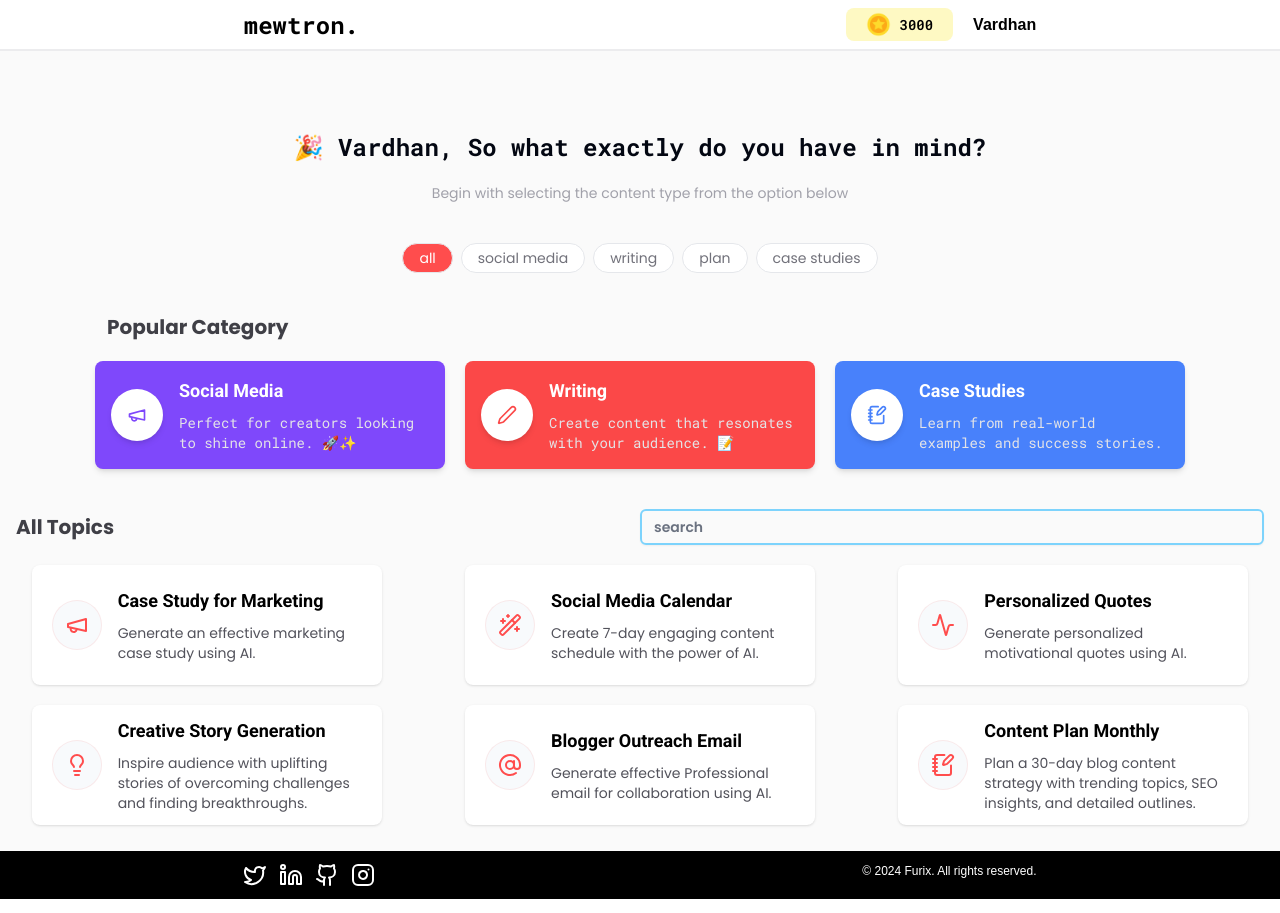
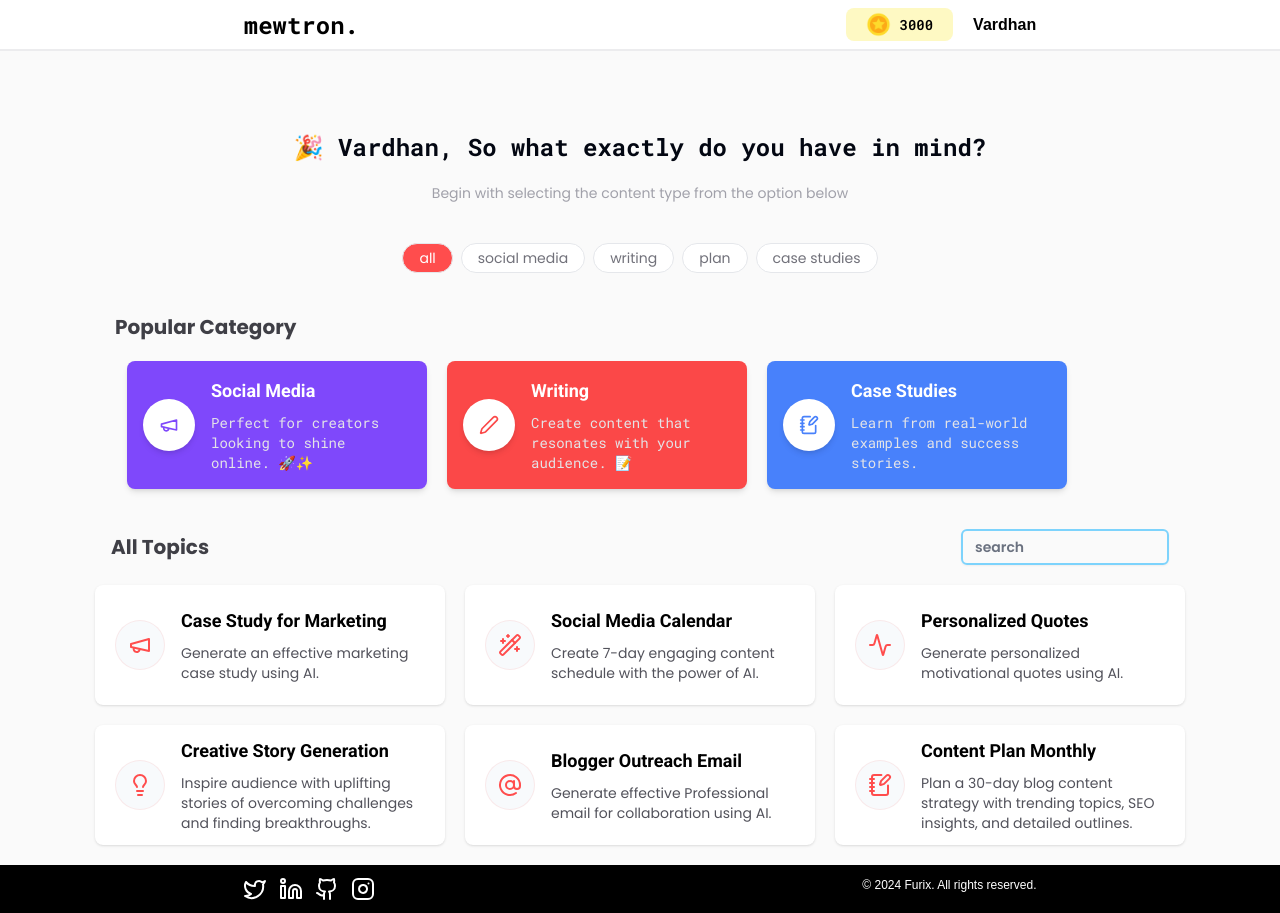
Before and after one commit to vardhan-ganugula/furix-generator, a Next.js app: page /products in a window 1280 px wide. Built offline with nearby package versions, Linux system fonts and the light colour scheme.

Commit message:
maintain responsiveness

```diff
--- a/app/(dashboard)/products/page.tsx
+++ b/app/(dashboard)/products/page.tsx
@@ -25,17 +25,17 @@ function ProductPageMain() {
           </p>
 
           <div className="mt-10 w-full">
-            <div className="flex gap-5 overflow-hidden px-10 h-auto w-full justify-center">
+            <div className="flex gap-5 overflow-hidden px-10 h-auto w-full justify-center items-stretch">
               <RenderCategories />
             </div>
           </div>
         </section>
         <section className="w-full flex flex-col items-center">
-          <div>
-            <h2 className="font-bold text-lg md:text-xl font-poppins text-zinc-700 pl-3">
+          <div className="lg:w-[1050px]">
+            <h2 className="font-bold text-lg md:text-xl font-poppins text-zinc-700">
               Popular Category
             </h2>
-            <div className="md:flex gap-5 hidden">
+            <div className="md:flex gap-5 hidden align-baseline px-3 items-stretch">
               {populateCategories.map((category) => {
                 return (
                   <CategoryCard
@@ -48,7 +48,7 @@ function ProductPageMain() {
                 );
               })}
             </div>
-            <div className="flex gap-5 md:hidden px-3">
+            <div className="flex gap-5 md:hidden px-3 items-stretch">
               {populateCategories.filter((item, indx) => indx !== 1).map((category) => {
                 return (
                   <CategoryCard
@@ -62,12 +62,12 @@ function ProductPageMain() {
               })}
             </div>
           </div>
-          <div className="md:min-w-96 w-full mt-5">
+          <div className="md:min-w-96 mt-5">
             <div className="font-bold space-x-20 text-lg md:text-xl font-poppins text-zinc-700 flex items-center justify-between w-full px-4">
               <h2>
                 {category === 'all' ? 'All Topics' : `Topics in ${category}`}
               </h2>
-              <div className="font-semibold text-black w-1/2">
+              <div className="font-semibold text-black w-1/2 md:w-52 ">
                 <Input type="search" id="search" value={search} onChange={(e)=> setSearch(e.target.value.toLocaleLowerCase())} placeholder="search" className="border-2 focus-visible:ring-transparent border-sky-300 outline-0 focus:border-sky-500" />
               </div>
             </div>
--- a/app/layout.tsx
+++ b/app/layout.tsx
@@ -18,7 +18,7 @@ const poppins = Poppins({
 })
 
 export const metadata: Metadata = {
-  title: "Furix",
+  title: "Mewtron",
   description: "the best ai content generator",
 };
 
--- a/components/reusable/Footer.tsx
+++ b/components/reusable/Footer.tsx
@@ -7,15 +7,17 @@ import { socialData } from '@/types/customTypes';
 
 
 function Footer() {
-    const [size, setSize] = React.useState(window.innerWidth < 768 ? 15 : 24);
+    const [size, setSize] = React.useState(24);
     useEffect(() => {
         function handleResize() {
-            setSize(window.innerWidth < 768 ? 10 : 24);
+            setSize(window.innerWidth < 768 ? 15 : 24);
         }
+        handleResize()
         window.addEventListener('resize', handleResize)
+
         return () => window.removeEventListener('resize', handleResize)
     }
-    , [size])
+    , [])
   return (
     <footer className='w-full py-3 flex justify-around bg-black text-white'>
         <div className='flex gap-3'>
--- a/components/reusable/TextEditor.tsx
+++ b/components/reusable/TextEditor.tsx
@@ -15,17 +15,18 @@ import { buttonInterface } from "@/types/customTypes";
 
 
 const MenuBar = ({ editor }: { editor: Editor | null }) => {
-  const [size, setSize] = useState<number>(window.innerWidth <= 768 ? 15 : 20)
+  const [size, setSize] = useState<number>(20)
   useEffect(() => {
     const changeSize = () => {
       setSize(window.innerWidth <= 768 ? 15 : 20)
     }
+    changeSize()
     window.addEventListener('resize',  changeSize);
 
     return () => {
       window.removeEventListener('resize', changeSize)
     }
-  }, [size])
+  }, [])
   const allButtons: Array<buttonInterface> = [
     {
       onClick: () => editor?.chain().focus().toggleBold().run(),
--- a/components/smallComponents/CategoryCard.tsx
+++ b/components/smallComponents/CategoryCard.tsx
@@ -14,8 +14,8 @@ function CategoryCard({
   return (
         <div style={{
           backgroundColor: color
-        }} className={`flex gap-4 items-center h-full my-5 p-4 rounded-lg shadow-md w-auto lg:w-[350px]`}>
-          <div className='bg-white p-4 rounded-full shadow-md'>
+        }} className={`flex gap-4 items-center h-full my-5 p-4 rounded-lg shadow-md w-auto lg:w-[300px]`}>
+          <div className='bg-white p-4 rounded-full shadow-md flex-grow'>
             {
               React.createElement(icon, {
                 color: color, size: 20
```
